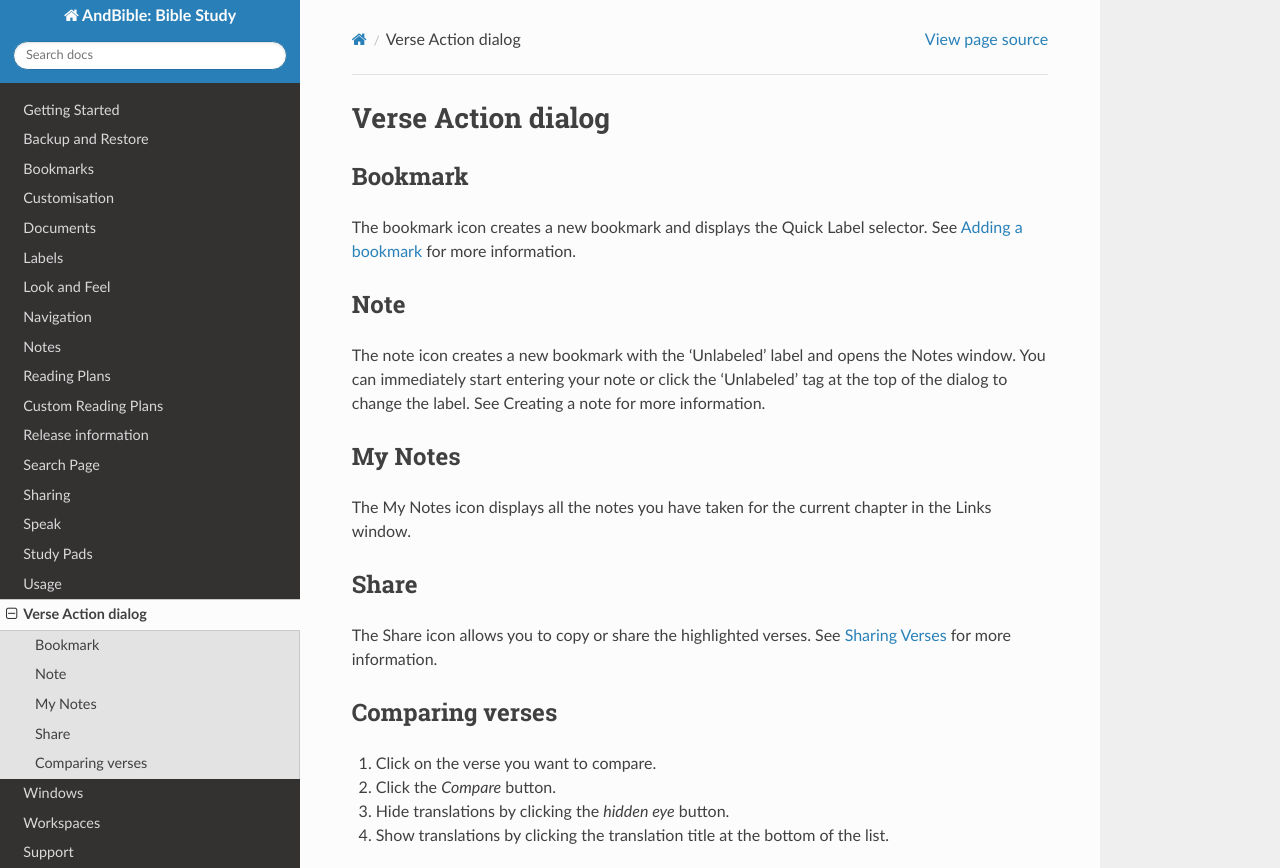
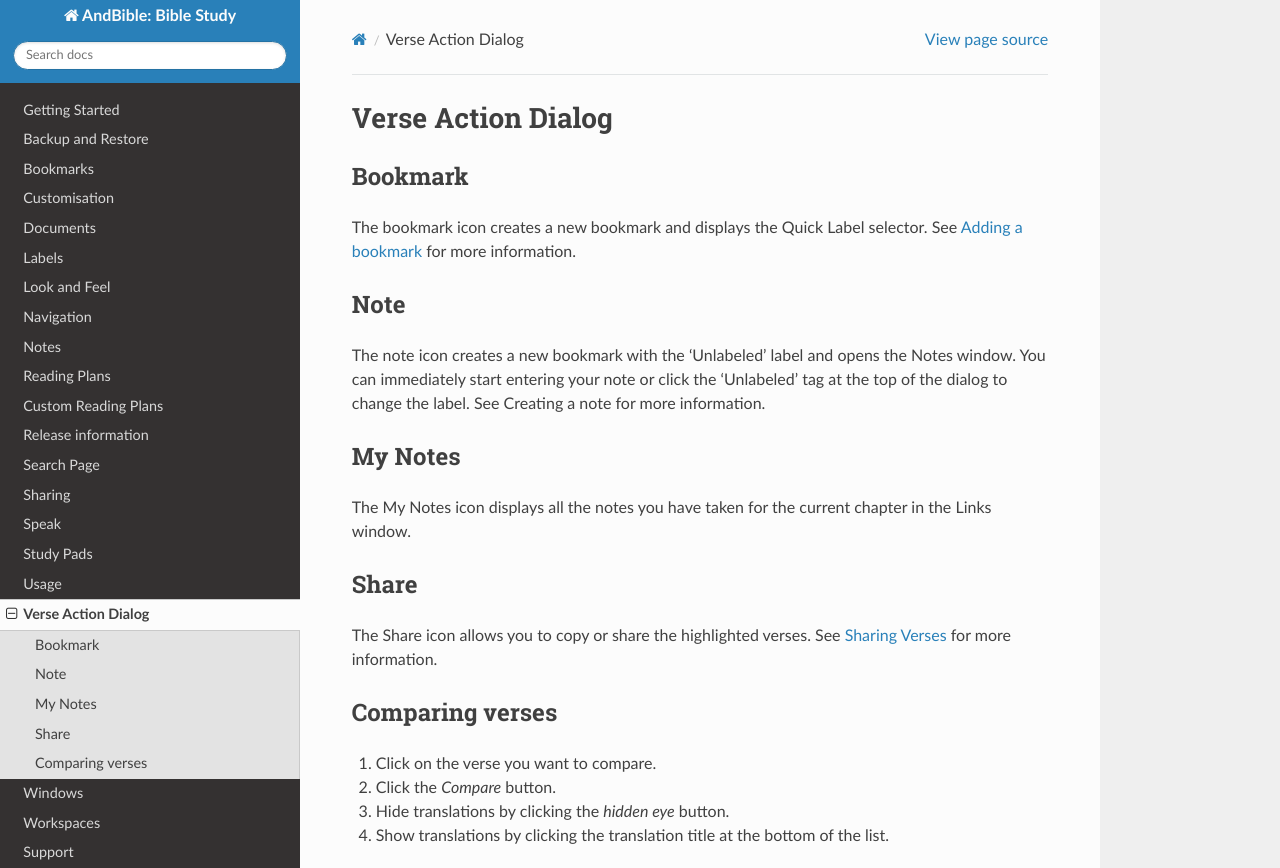
Before and after one commit to AndBible/docs, a Sphinx documentation site: the page built from docs/source/verse_action_dialog.rst, in a window 1280 px wide and 900 px high, cut to the strip 0-868 px from the top of the window. Built offline with Sphinx 7.4.7 and the Read the Docs theme 3.1.0, drawn with Linux system fonts in a browser that asks for light colours; pages that are not in the unit, such as notebooks, are missing from menus.

```diff
--- a/docs/source/verse_action_dialog.rst
+++ b/docs/source/verse_action_dialog.rst
@@ -1,4 +1,4 @@
-Verse Action dialog
+Verse Action Dialog
 ===================
 
 Bookmark
```
